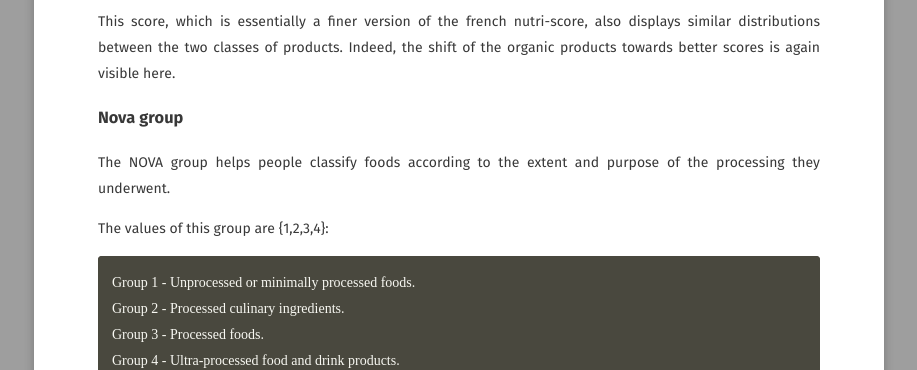
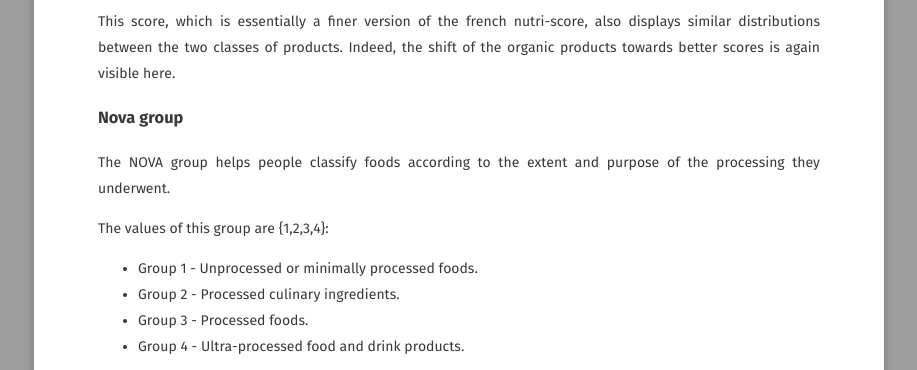
Before and after one commit to AntoineWeber/ADA_Project_RobAda, a Jekyll site: the page built from story.md, in a window 1280 px wide and 900 px high, scrolled down 4089 px, cut to the strip 0-370 px from the top of the window. Shown: the whole strip, without its empty margins (181-1098 px from the left). Built offline with Jekyll 4.4.1, drawn with Linux system fonts in a browser that asks for light colours; some web fonts are replaced; comment, search, counter and statistics services are not loaded.

Commit message:
Corrected weird formatting.

```diff
--- a/story.md
+++ b/story.md
@@ -83,10 +83,10 @@ The NOVA group helps people classify foods according to the extent and purpose o
 
 The values of this group are {1,2,3,4}:
 
-    Group 1 - Unprocessed or minimally processed foods.
-    Group 2 - Processed culinary ingredients.
-    Group 3 - Processed foods.
-    Group 4 - Ultra-processed food and drink products.
+* Group 1 - Unprocessed or minimally processed foods.
+* Group 2 - Processed culinary ingredients.
+* Group 3 - Processed foods.
+* Group 4 - Ultra-processed food and drink products.
 
 {::nomarkdown}
 <iframe id="igraph" scrolling="no" style="border:none;" seamless="seamless" src="https://plot.ly/~inutile/6.embed" height="525" width="100%"></iframe>
```
